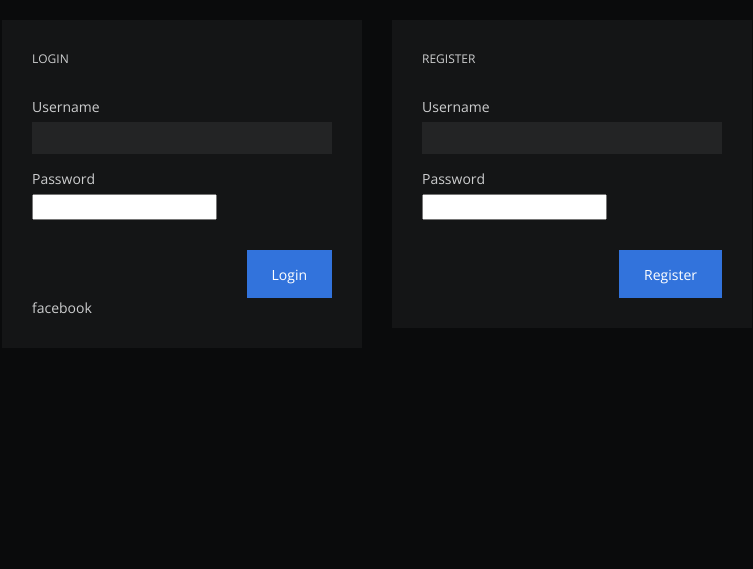
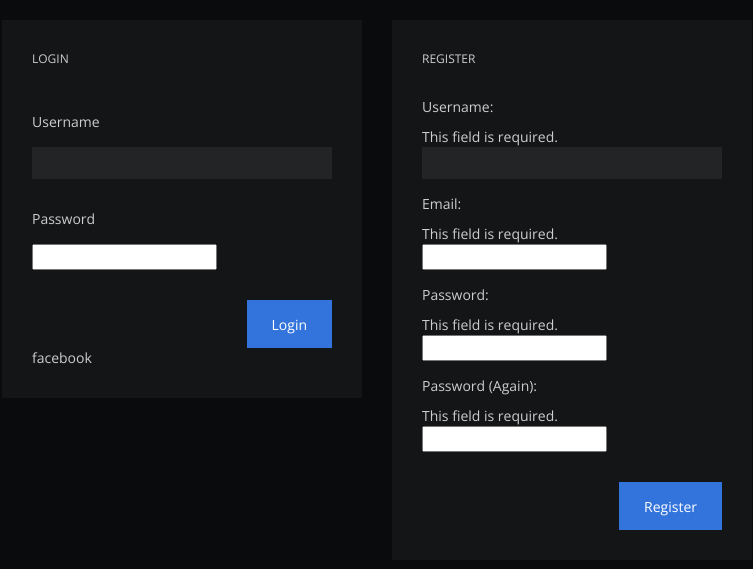
Before and after one commit to jy03189211/gameshop, a Django app: page /login/ in a window 1280 px wide. Shown: the part 70-639 px from the top of the page, without its empty margins (263-1016 px from the left). Run offline with Django 3.2, Linux system fonts and the light colour scheme; parts of the project's set-up code (start-up, migrations or seed data) failed here and were passed over; some libraries are stand-ins or nearby versions.

Commit message:
register user and save it to the database

```diff
--- /dev/null
+++ b/gameshop/gameshop/forms.py
@@ -0,0 +1,35 @@
+from django.contrib.auth.models import User
+from django import forms
+import re
+from django.core.exceptions import ObjectDoesNotExist
+from .models import User
+
+
+class UserForm(forms.ModelForm):
+    #password=forms.CharField(label='id_reg_password1', widget=forms.PasswordInput())
+    username = forms.CharField(label='Username', max_length=30)
+    email = forms.EmailField(label='Email')
+    password1 = forms.CharField(label='Password',widget=forms.PasswordInput())
+    password2 = forms.CharField(label='Password (Again)',widget=forms.PasswordInput())
+
+    class Meta:
+        fields=('username','email','password1','password2')
+        model=User
+
+    def clean_password2(self):
+        if 'password1' in self.cleaned_data:
+            password1 = self.cleaned_data['password1']
+            password2 = self.cleaned_data['password2']
+            if password1 == password2:
+                return password2
+        raise forms.ValidationError('Passwords do not match.')
+
+    def clean_username(self):
+        username = self.cleaned_data['username']
+        if not re.search(r'^\w+$', username):
+            raise forms.ValidationError('Username can only contain alphanumeric characters and the underscore.')
+        try:
+            User.objects.get(username=username)
+        except ObjectDoesNotExist:
+            return username
+        raise forms.ValidationError('Username is already taken.')
--- a/gameshop/gameshop/models.py
+++ b/gameshop/gameshop/models.py
@@ -13,8 +13,7 @@ class User(models.Model):
     updated_at = models.DateTimeField(auto_now=True)
     username = models.CharField(max_length=50, default='user_without_name')
     public_name = models.CharField(max_length=50, null=True, blank=True)
-    is_developer = models.BooleanField()
-
+    email = models.EmailField(unique=True)
 
 class Game(models.Model):
     created_at = models.DateTimeField(auto_now_add=True)
--- a/gameshop/gameshop/templates/login.html
+++ b/gameshop/gameshop/templates/login.html
@@ -8,6 +8,15 @@
     <div class="col-md-4">
       <div class="component">
         <div class="component-title">Login</div>
+          <form action="/loginuser/" method="post" enctype="multipart/form-data">
+            {% csrf_token %}
+            <div class="field-label"><label for="id_login_name">Username</label></div>
+            <div class="field-value"><input id="id_login_name" type="text" name="id_name" value="{{ current_name }}" required="required"></div>
+            <div class="field-label"><label for="id_login_password">Password</label></div>
+            <div class="field-value"><input id="id_login_password" type="password" name="id_password" required="required"></div>
+            <div class="btn-wrap btn-right"><input class="btn" type="submit" value="Login"></div>
+          </form>
+{% comment "Login elements with out form" %}
         <div class="field-label">Username</div>
         <div class="field-value">
           <input type="text">
@@ -19,12 +28,30 @@
         <div class="btn-wrap btn-right">
           <a class="btn" href="{% url 'index' %}">Login</a>
         </div>
+{% endcomment %}
           <div class="fb-login-button" data-max-rows="1" data-size="medium" data-show-faces="false" data-auto-logout-link="false">facebook</div>
       </div>
     </div>
     <div class="col-md-4">
       <div class="component">
         <div class="component-title">Register</div>
+            {# Register form  #}
+            <form action="/register/" method="post" enctype="multipart/form-data">
+                {% csrf_token %}
+                {% comment %}<div class="field-label"><label for="id_reg_name">Username</label></div>
+                <div class="field-value"><input id="id_reg_name" type="text" name="id_name" maxlength="100" required></div>
+                <div class="field-label"><label for="id_reg_password1">Password</label></div>
+                <div class="field-value"><input id="id_reg_password1" type="password" name="id_password" required></div>
+                <div class="field-label"><label for="id_reg_password2">Retype Password</label></div>
+                <div class="field-value"><input id="id_reg_password2" type="password" name="id_password" required></div>
+                <div class="field-label"><label for="id_reg_email">Email</label></div>
+                <div class="field-value"><input id="id_reg_email" type="email" name="id_email"></div>{% endcomment %}
+                {{form}}
+                <div class="btn-wrap btn-right"><input class="btn" type="submit" value="Register"></div>
+            </form>
+
+{% comment "Register elements with out form" %}
+
         <div class="field-label">Username</div>
         <div class="field-value">
           <input type="text">
@@ -36,6 +63,8 @@
         <div class="btn-wrap btn-right">
           <a class="btn" href="{% url 'index' %}">Register</a>
         </div>
+{% endcomment %}
+
       </div>
     </div>
   </div>
--- a/gameshop/gameshop/urls.py
+++ b/gameshop/gameshop/urls.py
@@ -15,7 +15,6 @@ Including another URLconf
 """
 from django.conf.urls import url, include
 from django.contrib import admin
-
 from gameshop.views import *
 
 urlpatterns = [
@@ -34,6 +33,8 @@ urlpatterns = [
     url(r'^your_games/new_game/$', NewGameView.as_view(), name="new_game"),
     url(r'^game/$', GameView.as_view(), name="game"),
     url(r'^login/$', LoginView.as_view(), name="login"),
+    url(r'^loginuser/$',login.login),
+    url(r'^register/$', LoginView.as_view(),name='register'),
     #third party authentication
     url(r'^accounts/', include('allauth.urls')),
 
--- a/gameshop/gameshop/views/login.py
+++ b/gameshop/gameshop/views/login.py
@@ -1,4 +1,26 @@
 from django.views.generic import TemplateView
+from ..forms import UserForm
+from django.contrib.auth import authenticate, login
+from django.shortcuts import render, get_object_or_404
 
 class LoginView(TemplateView):
-    template_name = "login.html"
+
+    template_name='login.html'
+
+    def get(self, request, *args, **kwargs):
+        form=UserForm(request.POST)
+        return render(request,'login.html',{'form':form})
+
+    def post(self,request):
+        form=UserForm(request.POST)
+        if form.is_valid():
+            user = form.save(commit=False)
+            username = form.cleaned_data['username']
+            password = form.cleaned_data['password1']
+            user.save()
+            user = authenticate(username=username, password1=password)
+            context = {
+                'form': form,
+            }
+            return render(request, 'login.html', context)
+        return render(request, 'login.html', {'form':form})
```
Also changed, not shown: 1 other file.
